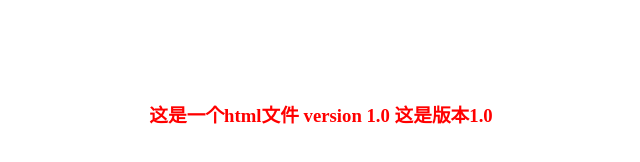
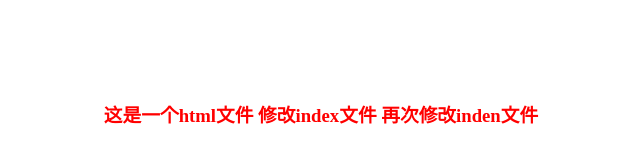
Before and after one commit to haydenzhourepo/pilishen.com, a plain HTML site: page index.html in a window 1280 px wide. Shown: the whole page, without its empty margins (319-959 px from the left). Drawn offline with Linux system fonts and the light colour scheme.

Commit message:
reset rewirte

```diff
--- a/index.html
+++ b/index.html
@@ -5,6 +5,6 @@
 	<link rel="stylesheet" type="text/css" href="style.css">
 </head>
 <body>
-	<h3>这是一个html文件 version 1.0 这是版本1.0</h3>
+	<h3>这是一个html文件 修改index文件 再次修改inden文件</h3>
 </body>
 </html>
```
